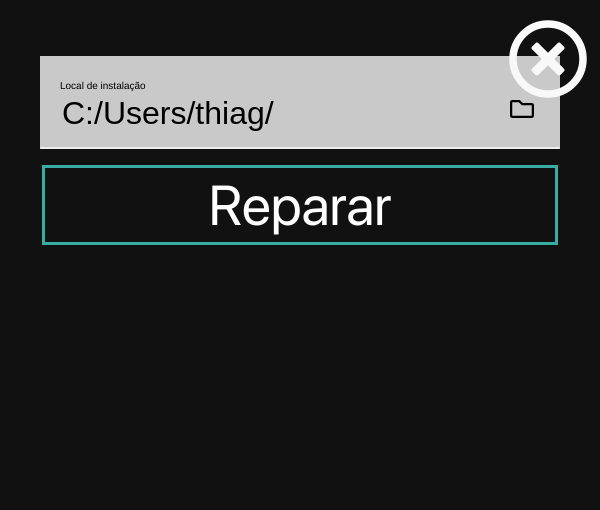
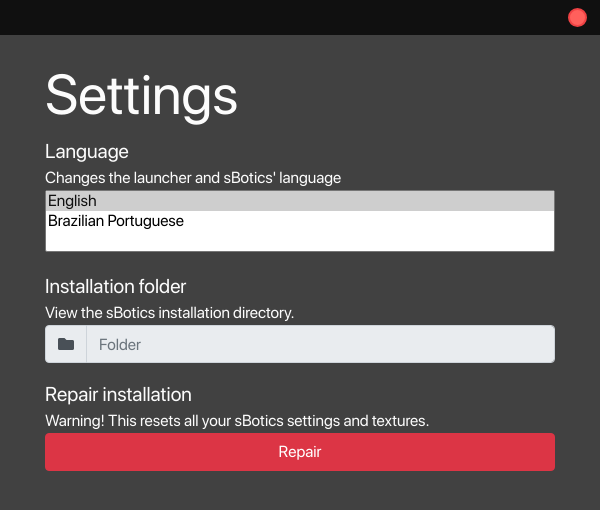
Before and after one commit to sBotics/launcher, an Electron app: page src/html/Config.html in a window 600 px wide. Drawn offline with Linux system fonts and the light colour scheme.

Commit message:
Settings

```diff
--- a/src/css/config.css
+++ b/src/css/config.css
@@ -147,14 +147,6 @@
     position: absolute;
     margin-top: -6px;
 }
-#closeButton{
-  position: fixed;
-  top: 2vh;
-  right:2vw;
-  font-size: 10vh;
-  color: #FAFAFA;
-}
-
 #reparar{
   margin-top: 20%;
   position: relative;
--- a/src/css/nouveau.css
+++ b/src/css/nouveau.css
@@ -25,16 +25,47 @@
 /* Global variables */
 :root {
   --sidebar-size: 105px;
+  --topbar-size: 35px;
   --progress-background: rgba(255, 255, 255, 0.3);
   --main: #2fa9c1;
   --alt: var(--info);
   --sidebar-bg: #131313;
+  --topbar-bg: #101010;
   --border: #414141;
   --card: #181818;
   --body: #171717;
   --body-text: #fcfcfc;
 }
-
+.close-button {
+  position: absolute;
+  right: 5px;
+  border-radius: 50px;
+  margin: 8px;
+  height: calc(var(--topbar-size) - 16px);
+  width: calc(var(--topbar-size) - 16px);
+  background-color: #FF605C;
+  border: 2px solid #ef4244;
+  cursor: pointer;
+  transition: all .3s ease-out;
+  color: transparent;
+}
+.close-button span {
+  margin-left: 3.5px;
+  margin-top: -5px;
+  font-size: 16px;
+  position: absolute;
+}
+.close-button:hover {
+  color: #464646;
+  border-color: #FF605C;
+  background-color: #ef4244;
+}
+body.config {
+  background-color: var(--border);
+}
+.container.config {
+  margin-top: 60px;
+}
 html,
 body {
   height: 100%;
@@ -44,6 +75,7 @@
   font-family: "sfpro-regular", sans-serif;
   background-color: var(--body);
   color: var(--body-text);
+  padding-top: 1px;
 }
 .custom-row {
   display: flex;
@@ -75,6 +107,15 @@
   position: relative;
   display: inline-block;
 }
+.action-bar {
+  z-index: 15;
+  position: fixed;
+  width: 100%;
+  height: var(--topbar-size);
+  background-color: var(--topbar-bg);
+  top: 0px;
+  left: 0px;
+}
 .top-alert {
   text-align: center;
   color: var(--body-text);
@@ -95,6 +136,9 @@
   top: 50%;
   transform: translateY(-50%);
   cursor: pointer;
+}
+.pointer {
+  cursor: pointer !important;
 }
 .top-alert .close-alert:hover {
   opacity: 0.8;
@@ -186,19 +230,24 @@
   text-align: center;
   transform: translateY(-50%) translateX(-50%);
 }
-
+.contents {
+  height: calc(100% - var(--topbar-size));
+}
 /* Small devices (landscape phones, 576px and up) */
 @media (min-width: 576px) {
   .col-left {
     position: fixed;
     z-index: 10;
     float: left;
-    height: 100%;
+    height: calc(100% - 30px);
+    top: var(--topbar-size);
     width: var(--sidebar-size);
   }
   .col-right {
     width: calc(100% - var(--sidebar-size));
+    height: calc(100% - var(--topbar-size));
     margin-left: var(--sidebar-size);
+    margin-top: var(--topbar-size);
   }
   .col-left img {
     height: unset;
--- a/src/html/Config.html
+++ b/src/html/Config.html
@@ -1,34 +1,73 @@
 <!DOCTYPE html>
-<html>
+<html style="height:100%">
     <head>
-        <title>sBotics Launcher</title>
-        <link rel="stylesheet" href="../css/config.css">
-        <link rel="stylesheet" href="https://pro.fontawesome.com/releases/v5.10.0/css/all.css">
+        <title>sBotics launcher</title>
+        <meta name="viewport" content="width=device-width, initial-scale=1">
+
+        <!-- Stylesheets-->
+        <link rel="stylesheet" href="../css/bootstrap.min.css">
+        <link rel="stylesheet" href="../css/fontawesome.css">
+        <link rel="stylesheet" href="../css/slick.css">
+        <link rel="stylesheet" href="../css/nouveau.css">
+        <link rel="stylesheet" href="../css/nouveau-diff.css">
+
+        <style>
+            /* width */
+            ::-webkit-scrollbar {
+            width: 10px;
+            }
+
+            /* Track */
+            ::-webkit-scrollbar-track {
+            background: #f1f1f1;
+            }
+
+            /* Handle */
+            ::-webkit-scrollbar-thumb {
+            background: #888;
+            }
+
+            /* Handle on hover */
+            ::-webkit-scrollbar-thumb:hover {
+            background: #555;
+            }
+            :root {
+                --progress: 40%;
+            }
+        </style>
     </head>
-    <body>
-      <a href="#" id="closeButton" onclick="close" ><i class="far fa-times-circle close" aria-hidden="true"></i></a>
-      <div class="container">
+    <body class="config">
+      <div class="action-bar">
+          <div class="close-button" id="closeButton">
+              <span>x</span>
+          </div>
+      </div>
+      <div class="container config">
+        <h1 class="display-4">Settings</h1>
+        <p class="lead mb-0">Language</p>
+        <p class="mb-0">Changes the launcher and sBotics' language</p>
+        <select class="form-select mb-3 w-100" size="3" aria-label="size 3 select example">
+            <option selected>English</option>
+            <option value="1">Brazilian Portuguese</option>
+            <!-- <option value="2">Spanish</option>
+            <option value="3">French</option> -->
+        </select>
 
-        <div class="webflow-style-input">
-        <label for="folder">Local de instalação</label>
+        <p class="lead mb-0">Installation folder</p>
+        <p class="mb-0">View the sBotics installation directory.</p>
+        <div class="input-group mb-3">
+          <div class="input-group-prepend pointer">
+            <span class="input-group-text" id="basic-addon1"><i class="fa fa-folder"></i></span>
+          </div>
+          <input type="text" class="form-control" placeholder="Folder" aria-label="Folder" aria-describedby="basic-addon1" readonly>
+        </div>
 
-          <input class="" id="folder" type="text" readonly value="C:/Users/thiag/"></input>
-          <button href=""><i class="far fa-folder"></i></button>
-        </div>
-        <div id="reparar">
-          <button>Reparar</button>
-        </div>
-        <div id="confirmacao">
-          <p>Reparar o sBotics fará com que você perca todos os arquivos locais (configurações, skins, etc)</p>
-          <p>Você tem certeza que deseja fazer isso?</p>
-          <div id="botoesconfirmar">
-          <button id="yes">Sim</button>
-          <button id="no">Não</button>
-        </div>
-        </div>
+        <p class="lead mb-0">Repair installation</p>
+        <p class="mb-0">Warning! This resets all your sBotics settings and textures.</p>
+        <p class="lead mb-3">
+          <a class="btn btn-danger w-100" href="#" role="button">Repair</a>
+        </p>
       </div>
+      <script src="../js/config.js"></script>
     </body>
-    <script src="../js/config.js"></script>
-    <script>
-    </script>
 </html>
--- a/src/js/config.js
+++ b/src/js/config.js
@@ -20,8 +20,6 @@
         document.getElementById('confirmacao').style.visibility="visible"
 
 })
-
-
 document.getElementById('no').addEventListener(
     'click', function(event){
         document.getElementById('confirmacao').style.visibility="collapse"
```
Also changed, not shown: src/html/newIndex.html (+12 -4 lines), src/js/index.js (+2 -8 lines), assets/background-2.png.
